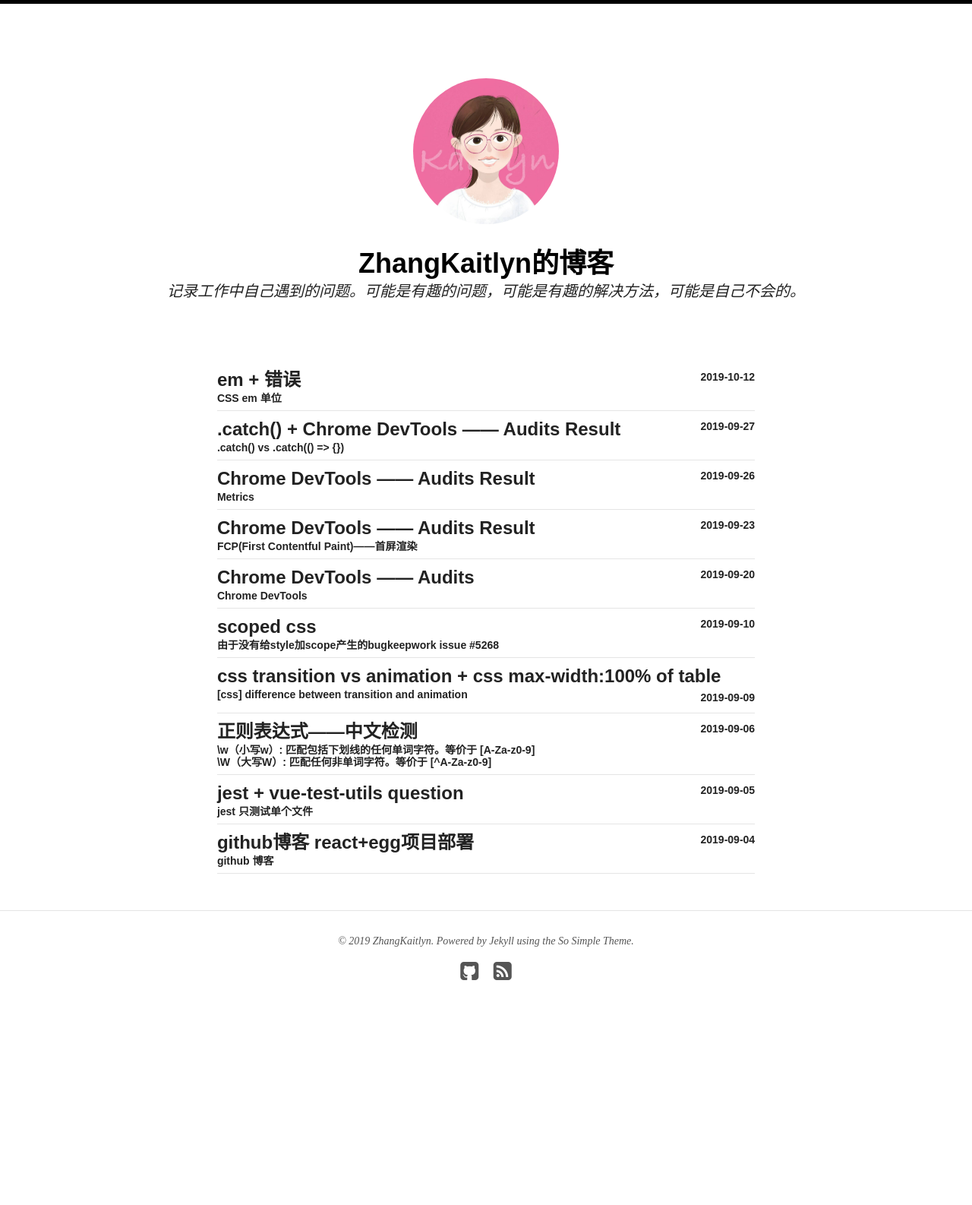
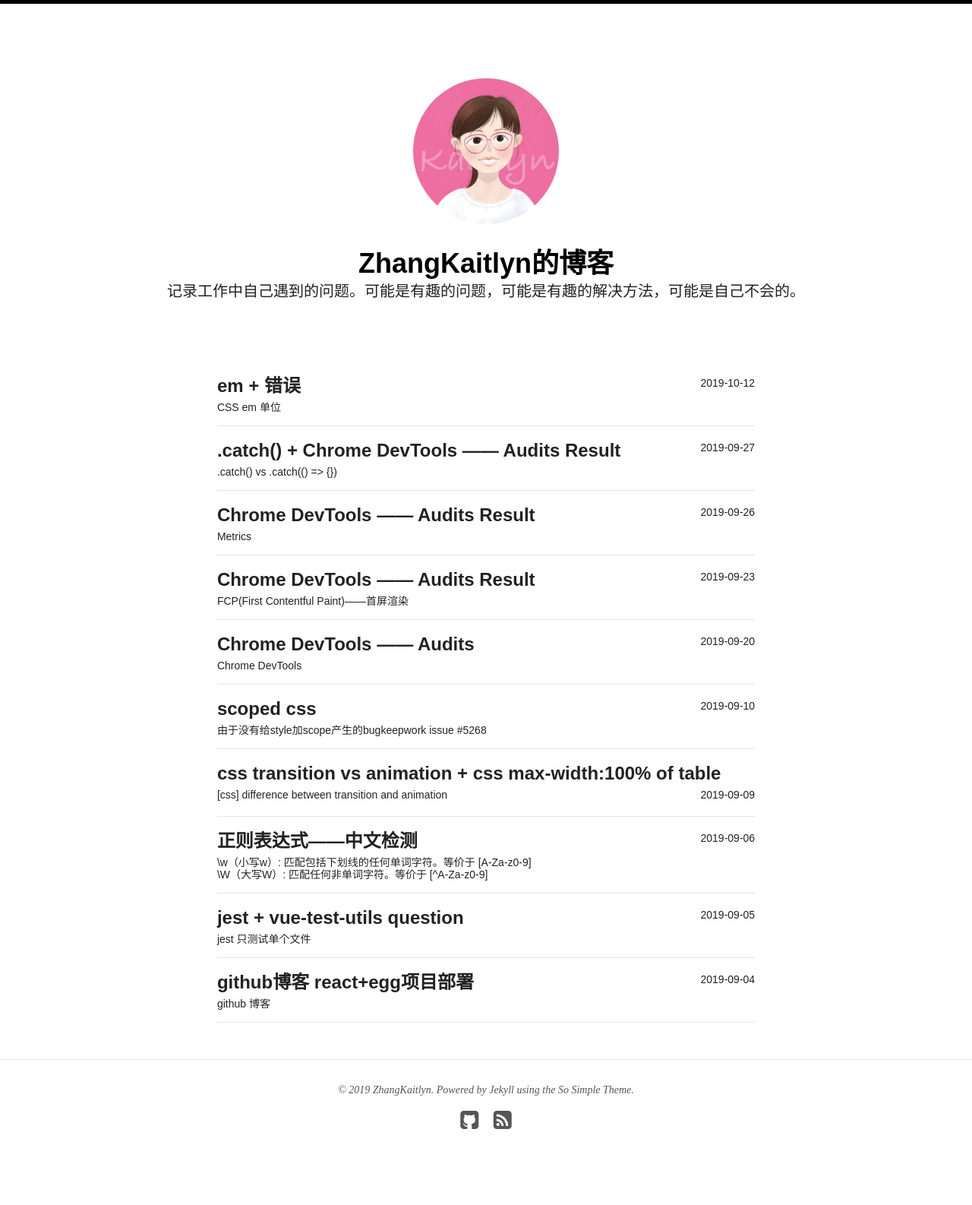
Before and after one commit to ZhangKaitlyn/blog, a Jekyll site: the page built from index.html, in a window 1280 px wide. Shown: the whole page at 76% size. Built offline with Jekyll 4.4.1, drawn with Linux system fonts in a browser that asks for light colours; nearby versions of some CDN libraries; some web fonts are replaced; before the commit the page ends 1390 px from its top, so only the background shows below that.

Commit message:
style fix

```diff
--- a/_includes/navigation.html
+++ b/_includes/navigation.html
@@ -28,7 +28,7 @@
   		<a href="{{ site.url }}/" class="site-logo" rel="home" title="{{ site.title }}"><img src="{{ site.url }}/images/{{ site.logo }}" width="200" height="200" alt="{{ site.title }} logo" class="animated fadeInDown"></a>
       {% endif %}
       <h1 class="site-title animated fadeIn"><a href="{{ site.url }}/">{{ site.title }}</a></h1>
-		<h2 class="site-description animated fadeIn" itemprop="description">{{ site.description }}</h2>
+		<h2 class="site-description animated fadeIn" itemprop="description" style="font-style: initial;">{{ site.description }}</h2>
 	</div>
 </header><!-- /.masthead -->{% endif %}
 
--- a/index.html
+++ b/index.html
@@ -7,17 +7,19 @@ search_omit: false
 
 <ul class="post-list">
   {% for post in site.posts limit:10 %}
-  <li>
+  <li style="padding: 16px 0;">
     <article>
-      <a href="{{ site.url }}{{ post.url }}" style="font-size: 24px;font-weight:bold;"
-        >
+      <a
+        href="{{ site.url }}{{ post.url }}"
+        style="font-size: 24px;font-weight:bold;"
+      >
         {{ post.title }}
-        <span class="entry-date"
+        <span class="entry-date" style="font-weight: normal;"
           ><time datetime="{{ post.date | date_to_xmlschema }}">{{
             post.date | date: '%Y-%m-%d'
           }}</time></span
         >{% if post.excerpt %}
-        <span class="excerpt">{{
+        <span class="excerpt" style="font-weight: normal;margin-top: 4px;">{{
           post.excerpt
             | remove: '\[ ... \]'
             | remove: '\( ... \)'
```
